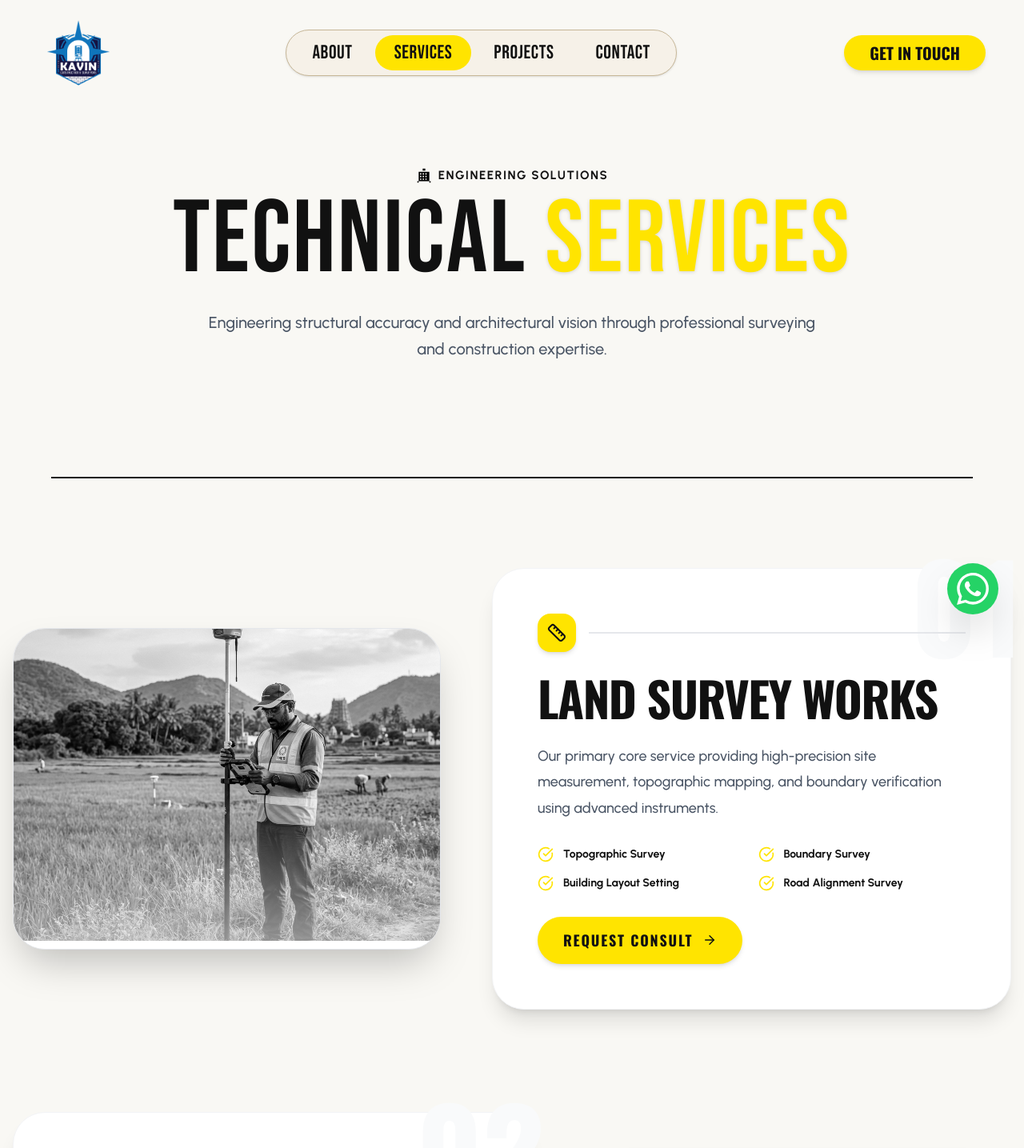
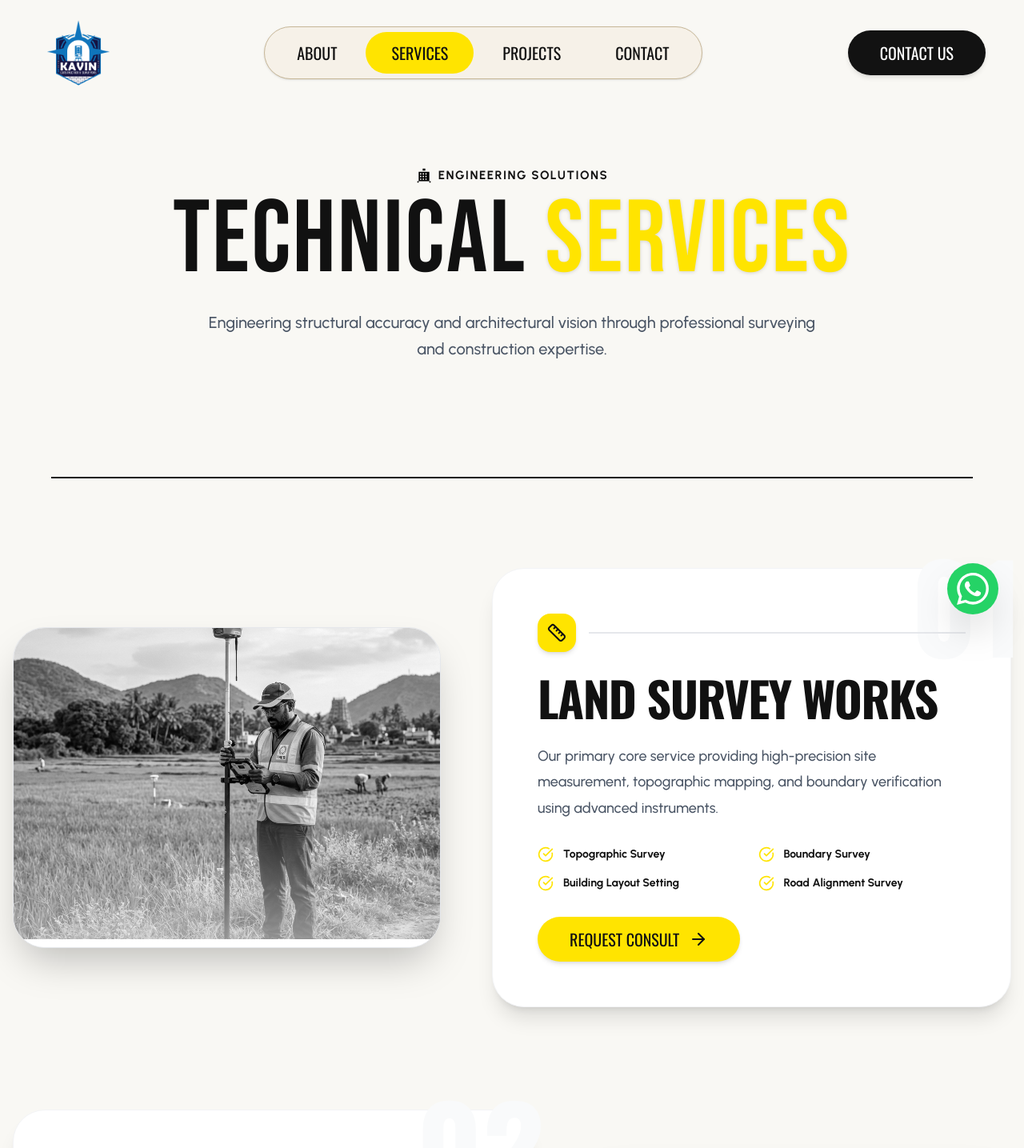
Before and after one commit to actionhoodai-dev/kavin-constructions, a Next.js app: page /services in a window 1280 px wide. Shown: the top 1435 px of the page at 80% size. Built offline with nearby package versions, Linux system fonts and the light colour scheme.

Commit message:
style: finalize global typography to oswald 20px normal weight

```diff
--- a/src/app/contact/page.js
+++ b/src/app/contact/page.js
@@ -142,7 +142,7 @@ export default function ContactPage() {
                 <button
                    type="submit"
                    disabled={isSubmitting}
-                   className={`${oswald.className} w-full bg-[#ffe400] text-[#111] hover:bg-[#111] hover:text-white py-5 px-10 rounded-full text-[18px] font-bold uppercase tracking-widest transition-all shadow-xl active:scale-95 disabled:opacity-50`}
+                   className={`${oswald.className} w-full bg-[#ffe400] text-[#111] hover:bg-[#111] hover:text-white px-10 py-4 rounded-full text-[20px] leading-[20px] font-normal uppercase transition-all shadow-xl active:scale-95 disabled:opacity-50`}
                 >
                    {isSubmitting ? "SENDING..." : "SEND MESSAGE"}
                 </button>
--- a/src/app/gallery/page.js
+++ b/src/app/gallery/page.js
@@ -127,7 +127,7 @@ export default function GalleryPage() {
                       {selectedImage.category || "Visual Archive"}
                     </span>
                   </div>
-                  <h2 className={`${oswald.className} text-4xl font-bold text-[#111] uppercase tracking-tight mb-4`}>
+                  <h2 className={`${oswald.className} text-4xl font-black text-[#111] uppercase tracking-tight mb-4`}>
                     {selectedImage.title}
                   </h2>
                   <p className={`${urbanist.className} text-gray-600 font-medium leading-relaxed`}>
--- a/src/app/page.js
+++ b/src/app/page.js
@@ -70,10 +70,10 @@ export default function Home() {
               Delivering accurate surveying and reliable construction services across Erode and beyond. Licensed Building Surveyor <span className="text-[#ffe400] font-bold">Er. R. Kavin Kumar</span> leading structural excellence.
             </p>
             <div className="flex flex-wrap gap-3">
-              <Link href="/services" className={`${oswald.className} bg-[#ffe400] text-[#121212] px-6 py-2.5 rounded-full text-[14px] font-bold uppercase hover:bg-yellow-400 transition-all shadow-lg`}>
+              <Link href="/services" className={`${oswald.className} bg-[#ffe400] text-[#121212] px-10 py-4.5 rounded-full text-[20px] leading-[20px] font-normal uppercase hover:bg-yellow-400 transition-all shadow-lg`}>
                 EXPLORE SERVICES
               </Link>
-              <Link href="/contact" className={`${oswald.className} bg-[#111] text-white px-6 py-2.5 rounded-full text-[14px] font-bold uppercase hover:bg-black transition-all shadow-lg border border-white/10`}>
+              <Link href="/contact" className={`${oswald.className} bg-[#121212] text-white px-10 py-4.5 rounded-full text-[20px] leading-[20px] font-normal uppercase hover:bg-black transition-all shadow-lg border border-white/10`}>
                 GET A QUOTE
               </Link>
             </div>
--- a/src/app/projects/page.js
+++ b/src/app/projects/page.js
@@ -49,7 +49,7 @@ export default function ProjectsPage() {
                     key={cat}
                     onClick={() => setFilter(cat)}
                     className={cn(
-                      `${oswald.className} px-6 py-2.5 text-sm font-bold uppercase tracking-widest transition-all rounded-full`,
+                      `${oswald.className} px-8 py-3 text-[20px] leading-[20px] font-normal uppercase transition-all rounded-full`,
                       activeFilter === cat
                         ? "bg-[#ffe400] text-[#111] shadow-md scale-105"
                         : "text-gray-500 hover:text-[#111] hover:bg-gray-100"
--- a/src/app/services/page.js
+++ b/src/app/services/page.js
@@ -147,8 +147,8 @@ export default function ServicesPage() {
                          ))}
                       </div>
 
-                      <Link href="/contact" className={`${oswald.className} inline-flex items-center px-8 py-4 bg-[#ffe400] text-[#111] text-[18px] font-bold uppercase tracking-widest hover:bg-[#111] hover:text-white transition-colors rounded-full shadow-md group`}>
-                         Request Consult <ArrowRight className="ml-3 transition-transform group-hover:translate-x-1" size={18} />
+                      <Link href="/contact" className={`${oswald.className} inline-flex items-center px-10 py-4 bg-[#ffe400] text-[#111] text-[20px] leading-[20px] font-normal uppercase hover:bg-[#111] hover:text-white transition-colors rounded-full shadow-md group`}>
+                         Request Consult <ArrowRight className="ml-3 transition-transform group-hover:translate-x-1" size={24} />
                       </Link>
                     </div>
                  </div>
--- a/src/components/layout/Navbar.js
+++ b/src/components/layout/Navbar.js
@@ -52,13 +52,13 @@ export default function Navbar() {
               key={link.name}
               href={link.href}
               className={cn(
-                `${bebas.className} text-2xl px-6 py-1.5 rounded-full transition-all tracking-wide`,
+                `${oswald.className} text-[20px] leading-[20px] px-8 py-4 rounded-full transition-all uppercase font-normal`,
                 pathname === link.href
                   ? "bg-[#ffe400] text-[#111]"
                   : "text-[#111] hover:text-[#111] hover:bg-[#ffe400]"
               )}
             >
-              {link.name.toUpperCase()}
+              {link.name}
             </Link>
           ))}
         </div>
@@ -66,9 +66,9 @@ export default function Navbar() {
         {/* CTA Button */}
         <Link
           href="/contact"
-          className={`${oswald.className} hidden md:block bg-[#ffe400] text-[#111] px-8 py-3 rounded-full text-lg md:text-[20px] leading-none uppercase hover:bg-yellow-400 transition-all shadow-md active:scale-95 font-bold`}
+          className={`${oswald.className} hidden md:block bg-[#121212] text-white px-10 py-4.5 rounded-full text-[20px] leading-[20px] uppercase hover:bg-black transition-all shadow-md active:scale-95 font-normal backdrop-blur-[50px]`}
         >
-          GET IN TOUCH
+          CONTACT US
         </Link>
 
         {/* Mobile Toggle */}
@@ -88,33 +88,34 @@ export default function Navbar() {
       <AnimatePresence>
         {mobileMenuOpen && (
           <motion.div
-            initial={{ opacity: 0, height: 0 }}
-            animate={{ opacity: 1, height: "auto" }}
-            exit={{ opacity: 0, height: 0 }}
-            className="absolute top-full left-0 w-full bg-white border-b border-gray-100 shadow-xl md:hidden overflow-hidden"
+            initial={{ opacity: 0, y: -20 }}
+            animate={{ opacity: 1, y: 0 }}
+            exit={{ opacity: 0, y: -20 }}
+            className="fixed inset-0 z-[210] bg-white p-8 flex flex-col items-center justify-center space-y-8 animate-in fade-in slide-in-from-top duration-300"
           >
-            <div className="flex flex-col gap-6 py-8 px-6">
+            <button
+              onClick={() => setMobileMenuOpen(false)}
+              className="absolute top-8 right-8 text-[#111]"
+            >
+              <X size={32} />
+            </button>
               {navLinks.map((link) => (
                 <Link
                   key={link.name}
                   href={link.href}
                   onClick={() => setMobileMenuOpen(false)}
-                  className={cn(
-                    `${bebas.className} text-5xl tracking-wide`,
-                    pathname === link.href ? "text-[#ffe400]" : "text-[#111]"
-                  )}
+                  className={`${oswald.className} text-[20px] leading-[20px] text-[#111] hover:text-[#ffe400] transition-colors uppercase font-normal`}
                 >
-                  {link.name.toUpperCase()}
+                  {link.name}
                 </Link>
               ))}
               <Link
                 href="/contact"
                 onClick={() => setMobileMenuOpen(false)}
-                className={`${oswald.className} bg-[#111] text-white py-4 rounded-full text-center text-2xl uppercase tracking-widest`}
+                className={`${oswald.className} bg-[#121212] text-white px-10 py-4.5 rounded-full text-[20px] leading-[20px] font-normal uppercase transition-all shadow-xl`}
               >
-                Get In Touch
+                CONTACT US
               </Link>
-            </div>
           </motion.div>
         )}
       </AnimatePresence>
```
